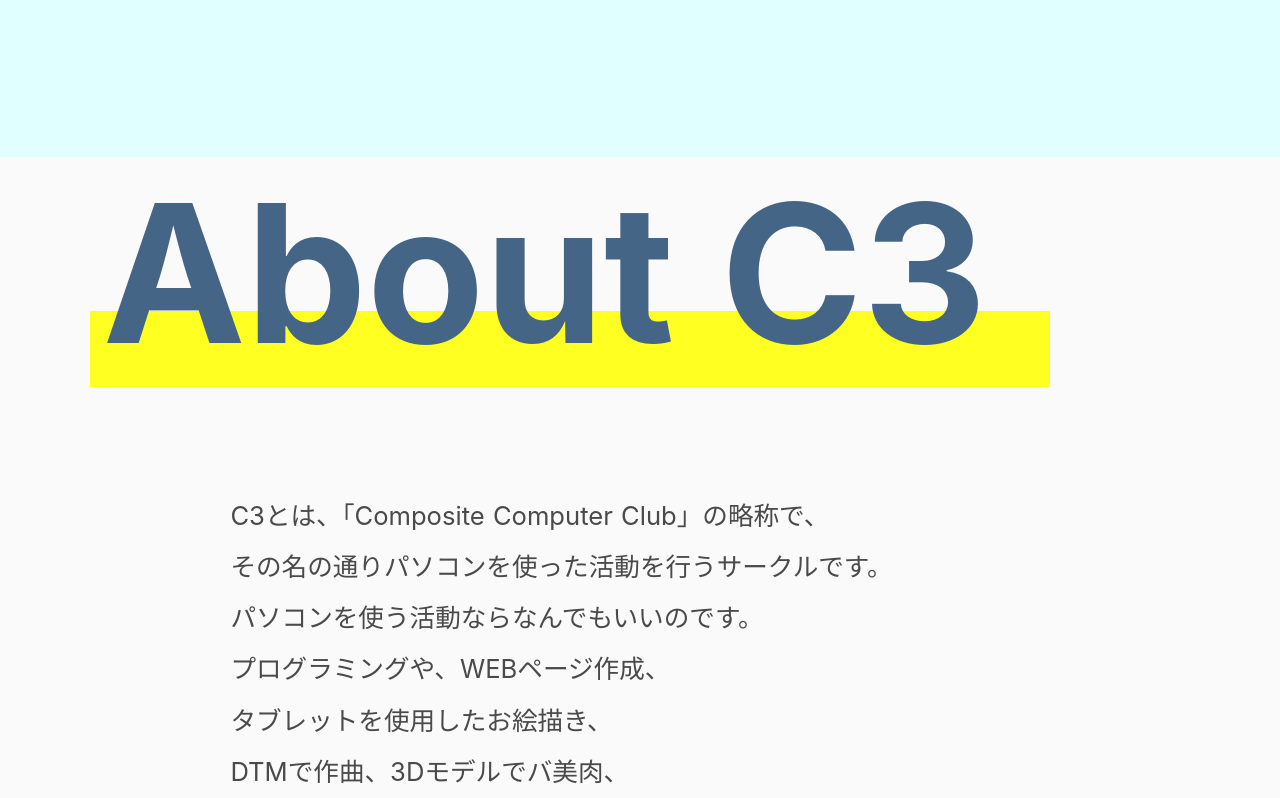
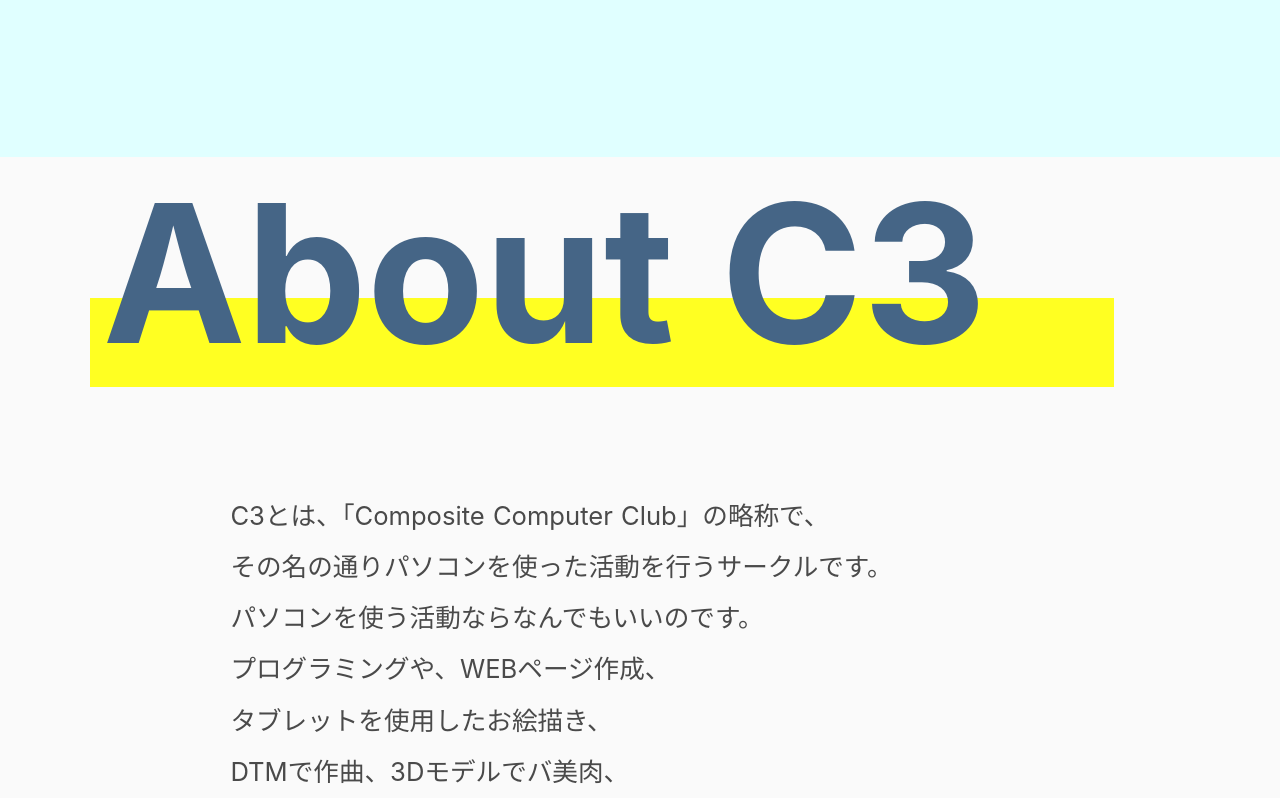
Before and after one commit to sha-ce/ocantest, a Nuxt app: page / in a window 1280 px wide. Shown: the part 923-1721 px from the top of the page. Built offline with nearby package versions, Linux system fonts and the light colour scheme.

Commit message:
Add files via upload

```diff
--- a/components/AboutC3.vue
+++ b/components/AboutC3.vue
@@ -48,11 +48,11 @@
 }
 .titleLine {
   margin: 0 auto 0 7%;
-  width: 75%;
-  height: max(6vw, 35px);
+  width: 80%;
+  height: max(7vw, 35px);
   background-color: #ff2;
   position: absolute;
-  top: calc(max(18vw, 70px) - max(6vw, 35px));
+  bottom: 0;
   z-index: 1;
 }
 .main {
```
